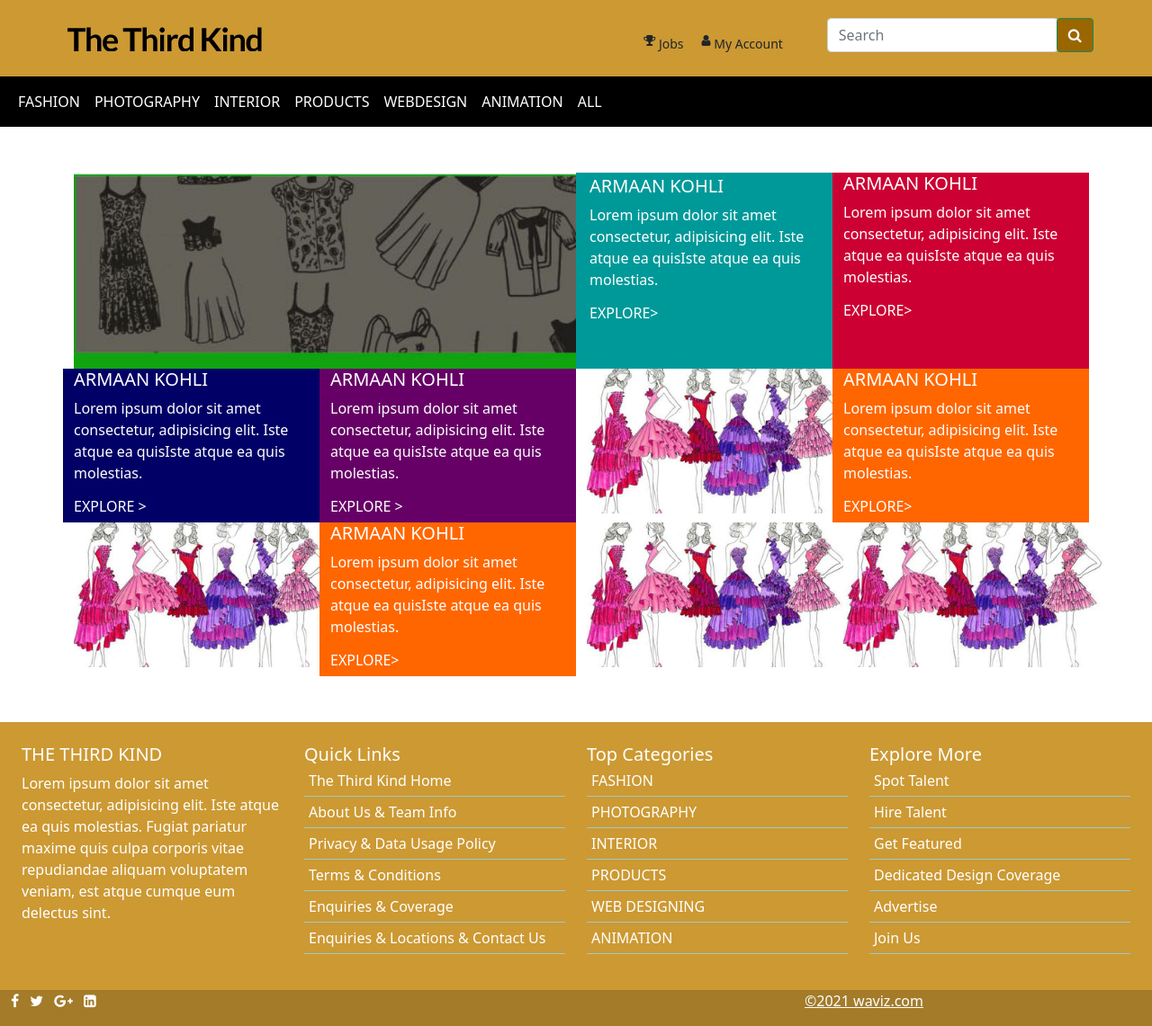
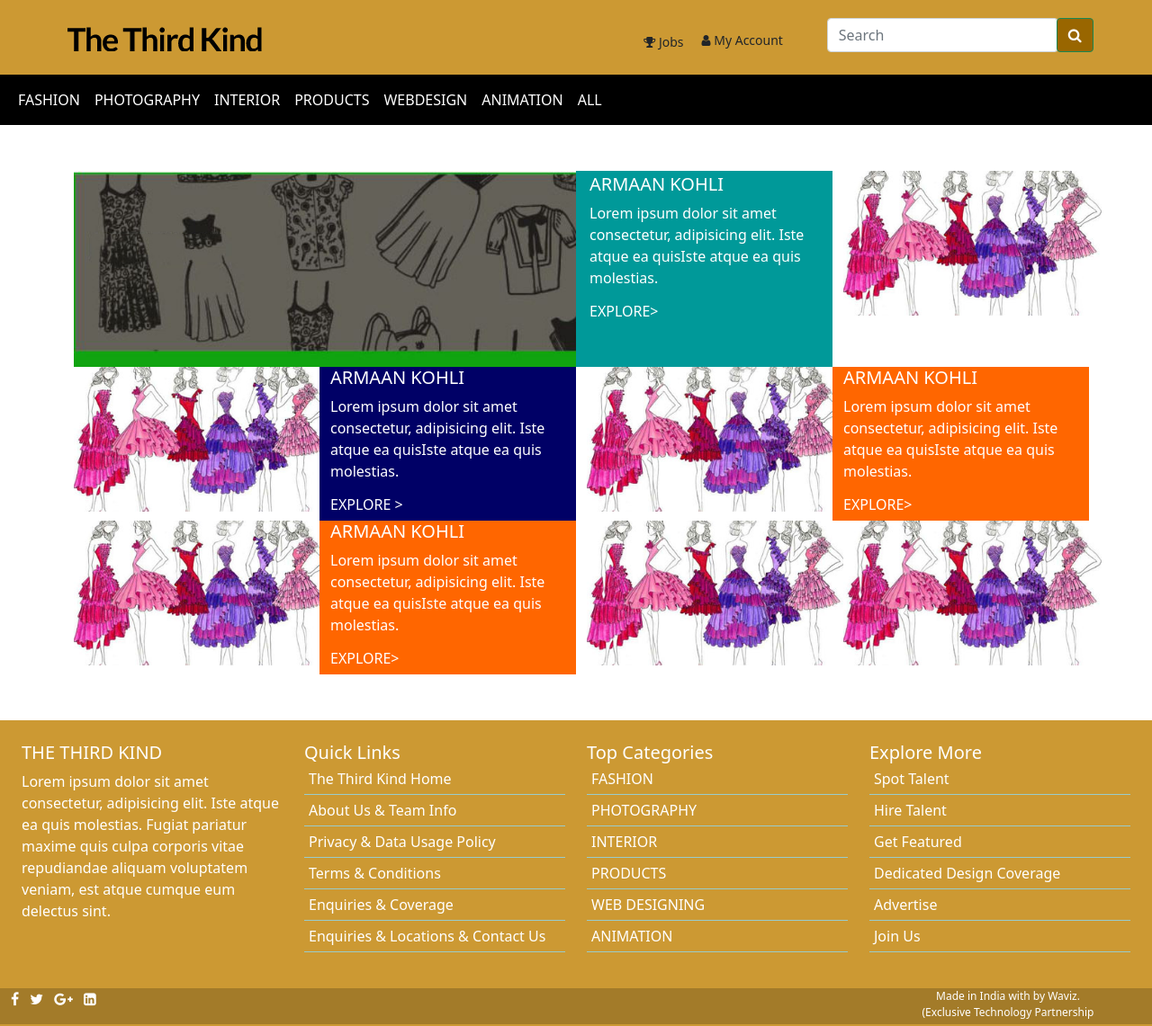
Before and after one commit to KomalSrivastav/waviz.com, a PHP site: page / in a window 1280 px wide. Shown: the whole page at 90% size. Run offline with PHP 8.4, Linux system fonts and the light colour scheme.

Commit message:
comment this

```diff
--- a/css/style.css
+++ b/css/style.css
@@ -95,7 +95,10 @@ footer .links li {
   color: blue;
 }
 .trophy{
-	margin-top:8px;
+	margin-top:10px;
+}
+.trophy2{
+	margin-top:-4px;
 }
 .user2{
 	margin-top:8px;
--- a/index.html
+++ b/index.html
@@ -25,11 +25,11 @@
 
           <span class="trophy">
           <i class="fa fa-trophy" aria-hidden="true"></i>&nbsp;
-          <p>Jobs</p>
+          <p class="trophy2">Jobs</p>
                 </span>
         <span class="user2">
           <i class="fa fa-user" aria-hidden="true"></i>&nbsp;
-          <p>My Account</p>
+          <p class="trophy2">My Account</p>
 
         </span>
       </div>
@@ -81,7 +81,7 @@
   <div class="row">
     <div class="col-md-6">
       <a href="">
-      <img src="images/1-copy.jpg" class="l">
+      <img src="images/1-copy.jpg">
       </a>
     </div>
     <div class="col-md-3 box">
@@ -92,22 +92,20 @@
           <h6>EXPLORE></h6></a>
       </div>
 
+     <div class="col-md-3">
+        <img src="images/2.jpg">
+    </div>
 
 
 
-    <div class="col-md-3 box1">
-
-      <h5>ARMAAN KOHLI</h5>
-      <p class="">Lorem ipsum dolor sit amet consectetur, adipisicing elit. Iste atque ea quisIste atque ea quis
-          molestias.</p>
-          <a href="#" class="explore">
-           <h6>EXPLORE></h6></a>
-      </div>
 </div>
 
 
 
     <div class="row">
+      <div class="col-md-3">
+        <img src="images/2.jpg">
+    </div>
 
     <div class="col-md-3 box2">
       <h5>ARMAAN KOHLI</h5>
@@ -116,17 +114,11 @@
           <a href="#" class="explore">
           <h6>EXPLORE  ></h6></a>
       </div>
-      <div class="col-md-3 box3">
-         <h5>ARMAAN KOHLI</h5>
-      <p class="">Lorem ipsum dolor sit amet consectetur, adipisicing elit. Iste atque ea quisIste atque ea quis
-          molestias.</p>
-           <a href="#" class="explore">
-          <h6>EXPLORE  ></h6></a>
-      </div>
-
-      <div class="col-md-3">
+    <div class="col-md-3">
         <img src="images/2.jpg">
     </div>
+
+
      <div class="col-md-3 box4">
 
       <h5>ARMAAN KOHLI</h5>
@@ -267,7 +259,7 @@
 
   <div class="container-fluid">
     <div class="row">
-  <div class="col-lg-6" style="background-color: rgba(0, 0, 0, 0.2); color:#fff!important;">
+  <div class="col-lg-9" style="background-color: rgba(0, 0, 0, 0.2); color:#fff!important;">
 
     <ul class="list-unstyled list-inline">
             <li class="list-inline-item">
@@ -296,10 +288,12 @@
 
 
 </div>
-<div class="col-lg-6  text-center" style="background-color: rgba(0, 0, 0, 0.2); text-decoration:none;">
+<div class="col-lg-3 text-center" style="background-color: rgba(0, 0, 0, 0.2); text-decoration:none; font-size:12px;">
 
 
-     <a class="text-white" href="">©2021 waviz.com</a>
+     <a class="text-white"href="" style="text-decoration:none;">Made in India with by Waviz.<br>
+      (Exclusive Technology Partnership
+    </a>
   <!-- Copyright -->
 
 
@@ -311,7 +305,7 @@
 
 </div>
 
-  <!-- Copyright -->
+
 </footer>
 </body>
 </html>
```
Also changed, not shown: form.html (added, +29 -0 lines), images/probleme-appel7.png (added).
